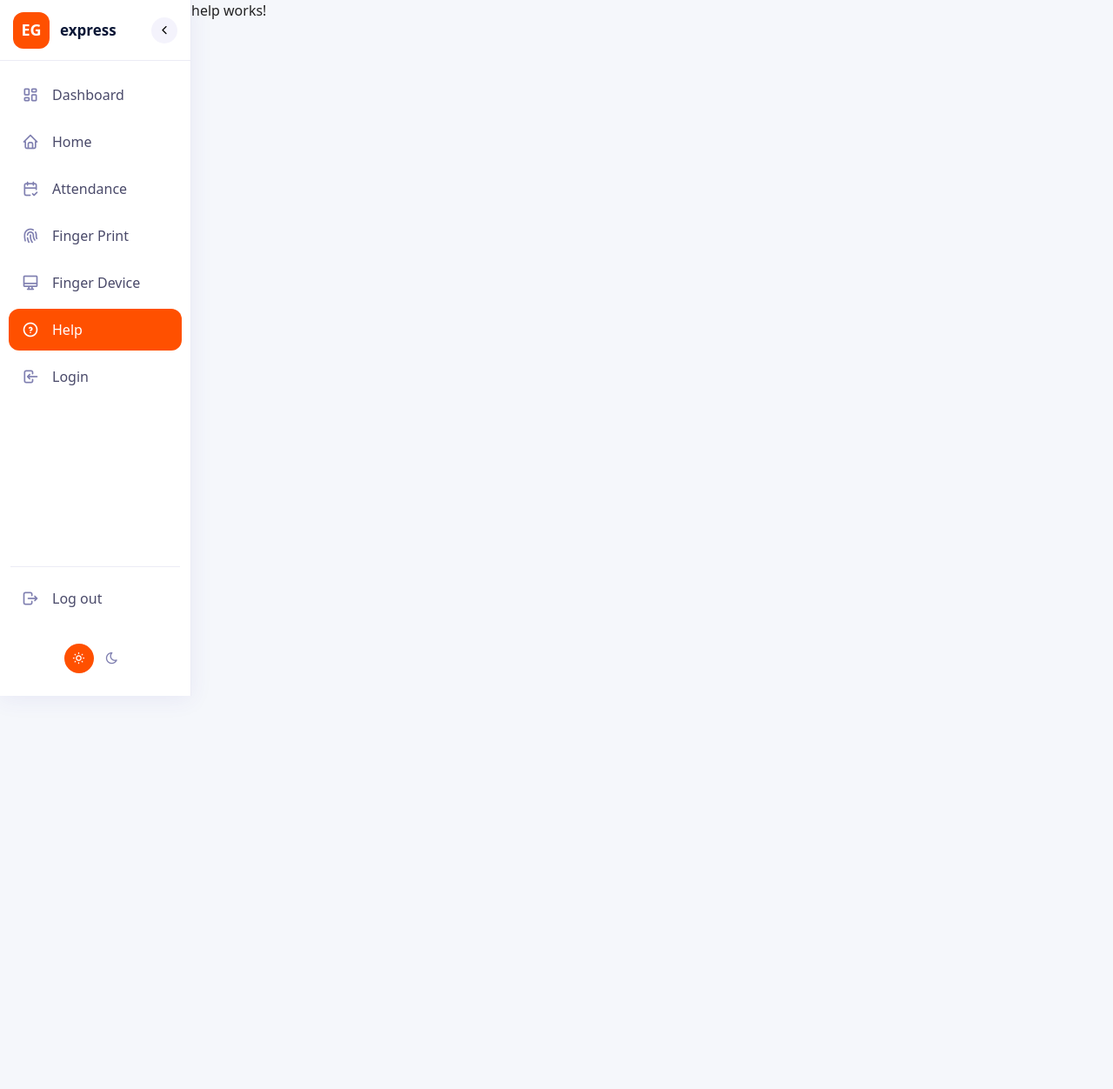
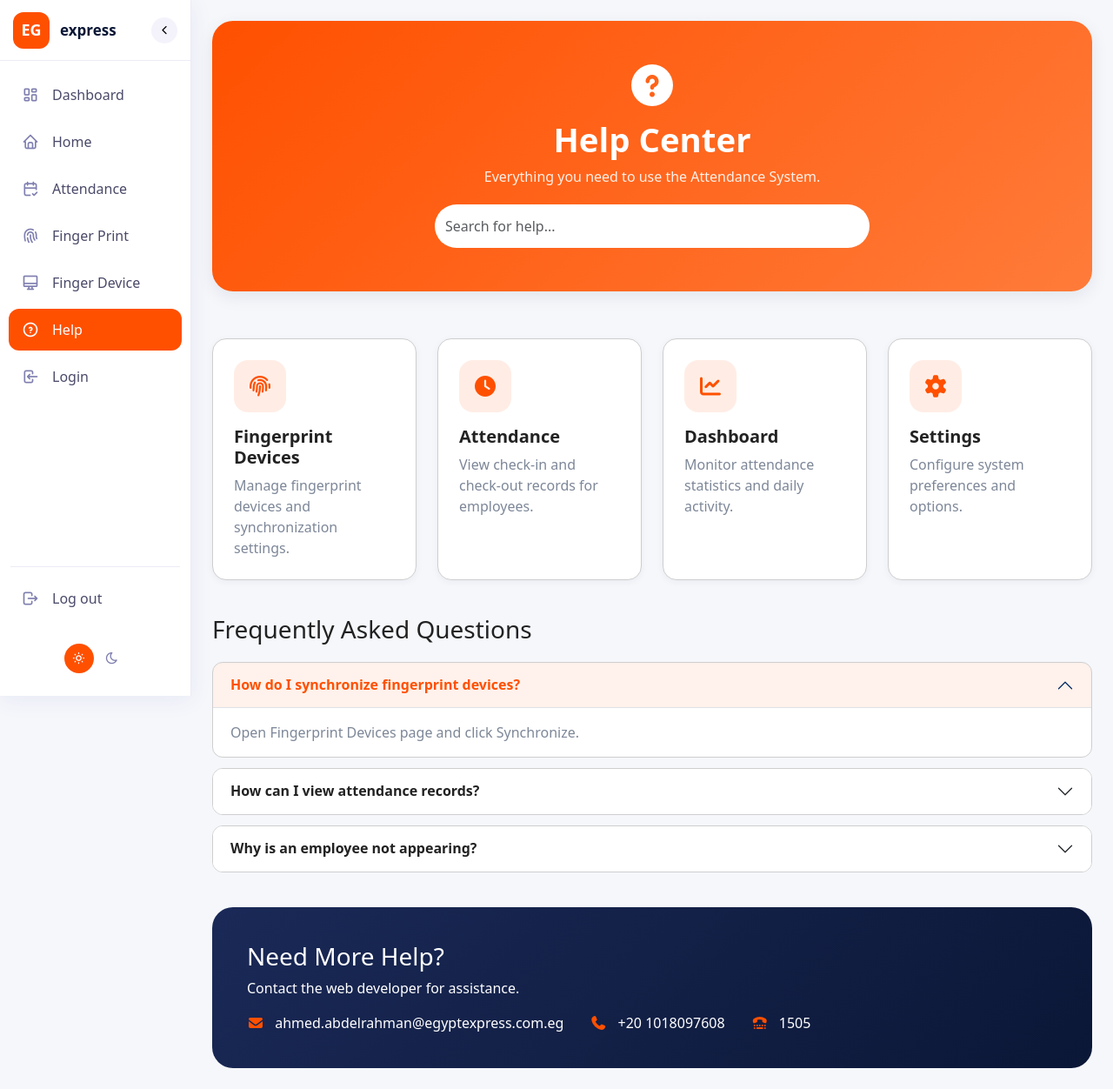
Before and after one commit to Egyexpress-FedEx/EG-Attendence-Hr-System, an Angular app: page /Help in a window 1280 px wide. Shown: the whole page at 87% size. Before the commit the page ends 800 px from the top, so only its background shows below. Built offline with nearby package versions, Linux system fonts and the light colour scheme.

Commit message:
hrlp center

```diff
--- a/src/app/app.css
+++ b/src/app/app.css
@@ -5,7 +5,6 @@
 
 .content {
   min-height: 100vh;
-
   transition: all 0.3s ease;
 }
 
@@ -45,7 +44,7 @@
   }
 
   .content-collapsed {
-    margin-left: 50px;
-    width: calc(100% - 50px);
+    margin-left: 60px !important;
+    width: calc(100% - 60px) !important;
   }
 }
--- a/src/app/shared/components/pages/help/help.css
+++ b/src/app/shared/components/pages/help/help.css
@@ -0,0 +1,162 @@
+.help-page {
+  padding: var(--pages-pading);
+}
+
+.help-hero {
+  background: linear-gradient(
+    135deg,
+    var(--primary),
+    #ff7b39
+  );
+
+  color: white;
+  border-radius: var(--radius-lg);
+  padding: 50px 20px;
+  margin-bottom: 30px;
+  box-shadow: var(--shadow-md);
+}
+
+.hero-icon {
+  font-size: 3rem;
+  margin-bottom: 15px;
+}
+
+.help-hero h1 {
+  font-size: var(--fs-xl);
+  font-weight: 700;
+}
+
+.help-hero p {
+  opacity: .9;
+}
+
+.search-box {
+  max-width: 500px;
+  margin: 20px auto 0;
+}
+
+.search-box input {
+  border-radius: 50px;
+  border: none;
+  height: 50px;
+}
+
+.help-card {
+  background: var(--card-bg);
+  border: 1px solid var(--border-color);
+  border-radius: var(--radius-md);
+  padding: 24px;
+  height: 100%;
+  transition: var(--transition);
+  box-shadow: var(--shadow-sm);
+  cursor: pointer;
+}
+
+.help-card:hover {
+  transform: translateY(-6px);
+  box-shadow: var(--shadow-md);
+  border-color: var(--primary);
+}
+
+.card-icon {
+  width: 60px;
+  height: 60px;
+  border-radius: 16px;
+  background: rgba(255, 80, 0, .1);
+  color: var(--primary);
+
+  display: flex;
+  align-items: center;
+  justify-content: center;
+
+  font-size: 1.5rem;
+  margin-bottom: 16px;
+}
+
+.help-card h5 {
+  font-weight: 600;
+}
+
+.help-card p {
+  color: var(--text-secondary);
+  margin-bottom: 0;
+}
+
+.faq-section {
+  margin-top: 40px;
+}
+
+.section-title {
+  margin-bottom: 20px;
+}
+
+.accordion-item {
+  border: 1px solid var(--border-color);
+  border-radius: var(--radius-sm) !important;
+  overflow: hidden;
+  margin-bottom: 12px;
+  background: var(--card-bg);
+}
+
+.accordion-button {
+  background: var(--card-bg);
+  color: var(--text-primary);
+  font-weight: 600;
+}
+
+.accordion-button:not(.collapsed) {
+  background: rgba(255, 80, 0, .08);
+  color: var(--primary);
+}
+
+.accordion-button:focus {
+  box-shadow: none;
+}
+
+.accordion-body {
+  color: var(--text-secondary);
+}
+
+.support-box {
+  margin-top: 40px;
+
+  background: linear-gradient(
+    135deg,
+    var(--secondary-light),
+    var(--secondary)
+
+  );
+
+  color: white;
+
+  border-radius: var(--radius-lg);
+  padding: 40px;
+}
+
+.contact-info {
+  display: flex;
+  gap: 30px;
+  flex-wrap: wrap;
+  margin-top: 15px;
+}
+
+.contact-info i {
+  color: var(--primary);
+  margin-right: 8px;
+}
+
+@media (max-width: 768px) {
+
+  .help-hero {
+    padding: 35px 15px;
+  }
+
+  .support-box {
+    padding: 25px;
+  }
+
+  .contact-info {
+    flex-direction: column;
+    gap: 10px;
+  }
+}
--- a/src/app/shared/components/pages/help/help.html
+++ b/src/app/shared/components/pages/help/help.html
@@ -1 +1,183 @@
-<p>help works!</p>
+<div class="container-fluid help-page">
+
+  <!-- Hero -->
+  <div class="help-hero">
+    <div class="text-center">
+      <i class="fas fa-circle-question hero-icon"></i>
+      <h1>Help Center</h1>
+      <p>Everything you need to use the Attendance System.</p>
+
+      <div class="search-box">
+        <input
+          type="text"
+          class="form-control"
+          placeholder="Search for help..."
+        />
+      </div>
+    </div>
+  </div>
+
+  <!-- Quick Help -->
+  <div class="row g-4 mt-1">
+
+    <div class="col-lg-3 col-md-6">
+      <div class="help-card">
+        <div class="card-icon">
+          <i class="fas fa-fingerprint"></i>
+        </div>
+
+        <h5>Fingerprint Devices</h5>
+
+        <p>
+          Manage fingerprint devices and synchronization settings.
+        </p>
+      </div>
+    </div>
+
+    <div class="col-lg-3 col-md-6">
+      <div class="help-card">
+        <div class="card-icon">
+          <i class="fas fa-clock"></i>
+        </div>
+
+        <h5>Attendance</h5>
+
+        <p>
+          View check-in and check-out records for employees.
+        </p>
+      </div>
+    </div>
+
+    <div class="col-lg-3 col-md-6">
+      <div class="help-card">
+        <div class="card-icon">
+          <i class="fas fa-chart-line"></i>
+        </div>
+
+        <h5>Dashboard</h5>
+
+        <p>
+          Monitor attendance statistics and daily activity.
+        </p>
+      </div>
+    </div>
+
+    <div class="col-lg-3 col-md-6">
+      <div class="help-card">
+        <div class="card-icon">
+          <i class="fas fa-gear"></i>
+        </div>
+
+        <h5>Settings</h5>
+
+        <p>
+          Configure system preferences and options.
+        </p>
+      </div>
+    </div>
+
+  </div>
+
+  <!-- FAQ -->
+  <div class="faq-section">
+
+    <div class="section-title">
+      <h3>Frequently Asked Questions</h3>
+    </div>
+
+    <div class="accordion" id="faqAccordion">
+
+      <div class="accordion-item">
+        <h2 class="accordion-header">
+          <button
+            class="accordion-button"
+            type="button"
+            data-bs-toggle="collapse"
+            data-bs-target="#faq1"
+          >
+            How do I synchronize fingerprint devices?
+          </button>
+        </h2>
+
+        <div
+          id="faq1"
+          class="accordion-collapse collapse show"
+          data-bs-parent="#faqAccordion"
+        >
+          <div class="accordion-body">
+            Open Fingerprint Devices page and click Synchronize.
+          </div>
+        </div>
+      </div>
+
+      <div class="accordion-item">
+        <h2 class="accordion-header">
+          <button
+            class="accordion-button collapsed"
+            type="button"
+            data-bs-toggle="collapse"
+            data-bs-target="#faq2"
+          >
+            How can I view attendance records?
+          </button>
+        </h2>
+
+        <div
+          id="faq2"
+          class="accordion-collapse collapse"
+          data-bs-parent="#faqAccordion"
+        >
+          <div class="accordion-body">
+            Navigate to Attendance page and select the desired date range.
+          </div>
+        </div>
+      </div>
+
+      <div class="accordion-item">
+        <h2 class="accordion-header">
+          <button
+            class="accordion-button collapsed"
+            type="button"
+            data-bs-toggle="collapse"
+            data-bs-target="#faq3"
+          >
+            Why is an employee not appearing?
+          </button>
+        </h2>
+
+        <div
+          id="faq3"
+          class="accordion-collapse collapse"
+          data-bs-parent="#faqAccordion"
+        >
+          <div class="accordion-body">
+            Verify employee data and device synchronization status.
+          </div>
+        </div>
+      </div>
+
+    </div>
+  </div>
+
+  <!-- Contact -->
+  <div class="support-box">
+
+    <div class="support-content">
+
+      <h3>Need More Help?</h3>
+
+      <p>
+        Contact the web developer for assistance.
+      </p>
+
+      <div class="contact-info">
+        <span><i class="fas fa-envelope"></i> ahmed.abdelrahman@egyptexpress.com.eg</span>
+        <span><i class="fas fa-phone"></i> +20 1018097608</span>
+        <span><i class="fa-solid fa-tty"></i> 1505 </span>
+      </div>
+
+    </div>
+
+  </div>
+
+</div>
--- a/src/styles.css
+++ b/src/styles.css
@@ -27,6 +27,7 @@
   --sidebarbackground:#ffffff;
   --togle-bg:#ffffff;
   --sidebar-border:#ebebf5;
+  --topborder-side:#ebebf5;
   --before-bg:#ebebf5;
   --oddbg:#f8f9fc;
   --evenbg:#efefef;
```
